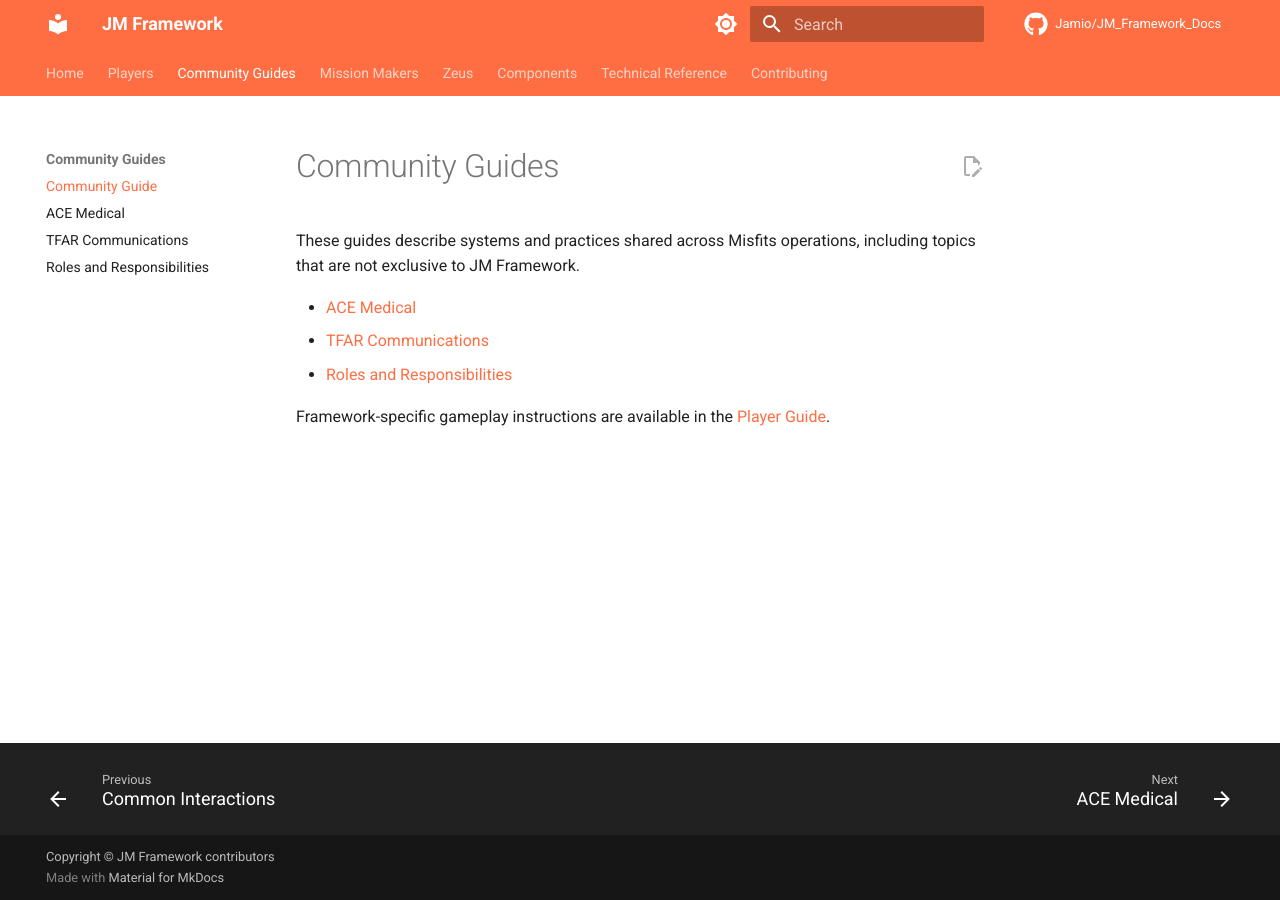
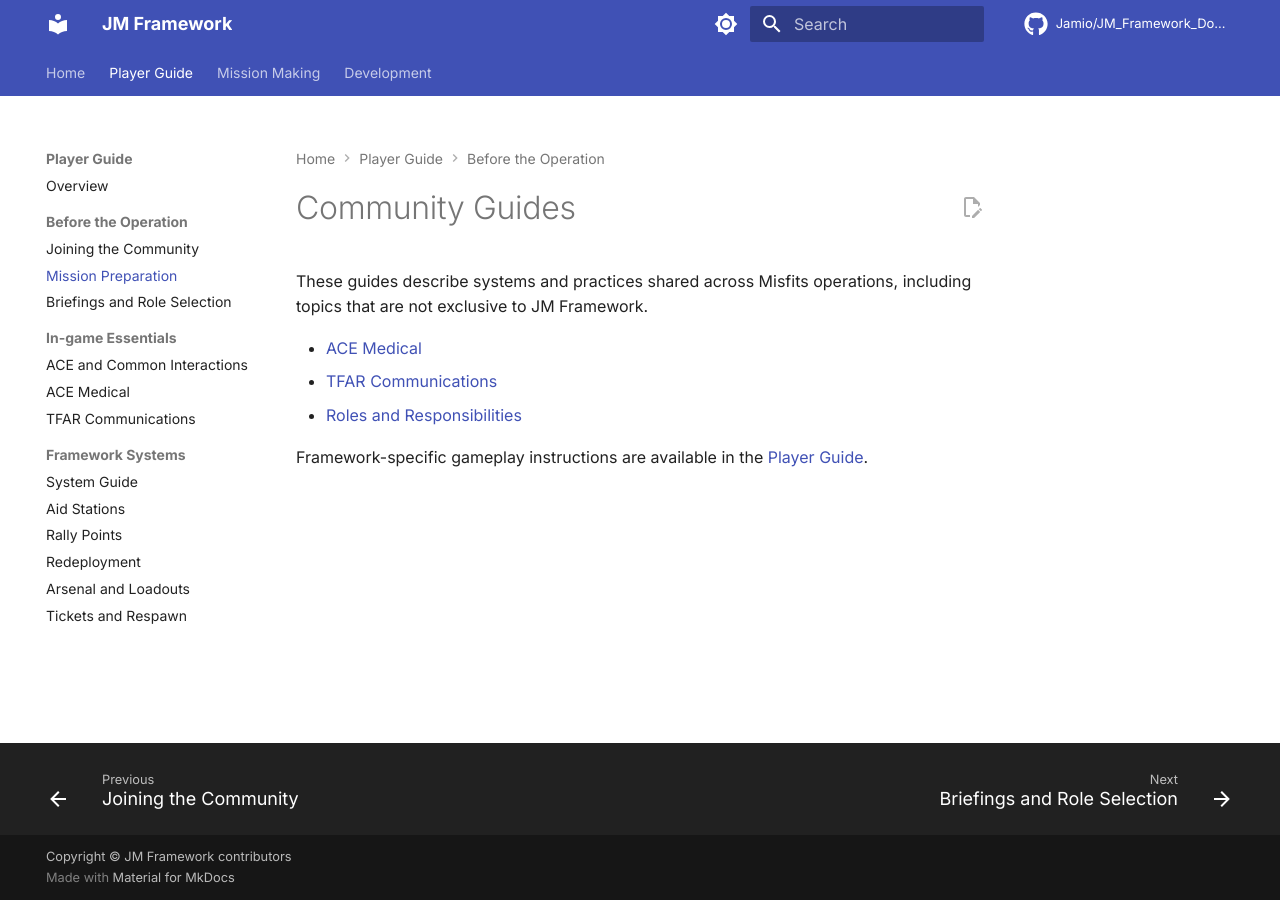
Before and after one commit to Jamio/JM_Framework_Docs, an MkDocs documentation site: the page built from docs/community/index.md, in a window 1280 px wide. Built offline with MkDocs 1.6.1 and Material for MkDocs 9.7.7, drawn with Linux system fonts in a browser that asks for light colours; comment, search, counter and statistics services are not loaded.

Commit message:
docs: organize site into three audience sections

```diff
--- a/mkdocs.yml
+++ b/mkdocs.yml
@@ -1,5 +1,5 @@
 site_name: JM Framework
-site_description: Official documentation for JM Framework and the Misfits Arma 3 community
+site_description: Official handbook for JM Framework and the Misfits Arma 3 community
 site_url: https://jamio.github.io/JM_Framework_Docs/
 repo_url: https://github.com/Jamio/JM_Framework_Docs
 repo_name: Jamio/JM_Framework_Docs
@@ -13,6 +13,7 @@ theme:
     - navigation.instant.progress
     - navigation.tabs
     - navigation.sections
+    - navigation.path
     - navigation.top
     - navigation.footer
     - search.suggest
@@ -21,21 +22,27 @@ theme:
     - content.code.copy
   palette:
     - media: "(prefers-color-scheme: light)"
-      scheme: default
-      primary: deep orange
-      accent: amber
+      scheme: jmf-light
+      primary: custom
+      accent: custom
       toggle:
         icon: material/brightness-7
         name: Switch to dark mode
     - media: "(prefers-color-scheme: dark)"
       scheme: slate
-      primary: deep orange
-      accent: amber
+      primary: custom
+      accent: custom
       toggle:
         icon: material/brightness-4
         name: Switch to light mode
   icon:
     repo: fontawesome/brands/github
+  font:
+    text: Inter
+    code: JetBrains Mono
+
+extra_css:
+  - stylesheets/extra.css
 
 plugins:
   - search
@@ -59,45 +66,59 @@ markdown_extensions:
 
 nav:
   - Home: index.md
-  - Players:
-      - Player Guide: players/index.md
-      - Getting Started: players/getting-started.md
-      - Common Interactions: players/interactions.md
-  - Community Guides:
-      - Community Guide: community/index.md
-      - ACE Medical: community/ace-medical.md
-      - TFAR Communications: community/tfar.md
-      - Roles and Responsibilities: community/roles.md
-  - Mission Makers:
-      - Mission Maker Guide: mission-makers/index.md
-      - Getting Started: mission-makers/getting-started.md
-      - Building Your First Mission: mission-makers/first-mission.md
-      - Eden Modules and Attributes: mission-makers/eden.md
-      - Side-aware Missions and TvT: mission-makers/side-aware.md
-  - Zeus:
-      - Zeus Guide: zeus/index.md
-      - ZEN Modules: zeus/zen-modules.md
-      - Live Troubleshooting: zeus/troubleshooting.md
-  - Components:
-      - Component Catalogue: components/index.md
-      - Aid Station: components/aid-station.md
-      - Rally Points: components/rally-points.md
-      - Redeployment: components/redeployment.md
-      - Garage: components/garage.md
-      - Vehicle Support: components/vehicle-support.md
-      - Restricted Arsenal and Loadouts: components/arsenal-loadouts.md
-      - Tickets and Respawn: components/tickets-respawn.md
-      - Logistics and FOBs: components/logistics-fobs.md
-      - Safezones and AO Limits: components/safezones-ao.md
-      - Civilian Interaction: components/civilian-interaction.md
-      - Mission Administration: components/mission-administration.md
-  - Technical Reference:
-      - Technical Reference: technical/index.md
-      - Architecture: technical/architecture.md
-      - Configuration: technical/configuration.md
-      - Events and Public API: technical/events-api.md
-      - Compatibility: technical/compatibility.md
-      - Troubleshooting: technical/troubleshooting.md
-  - Contributing: contributing.md
+  - Player Guide:
+      - Overview: players/index.md
+      - Before the Operation:
+          - Joining the Community: players/getting-started.md
+          - Mission Preparation: community/index.md
+          - Briefings and Role Selection: community/roles.md
+      - In-game Essentials:
+          - ACE and Common Interactions: players/interactions.md
+          - ACE Medical: community/ace-medical.md
+          - TFAR Communications: community/tfar.md
+      - Framework Systems:
+          - System Guide: components/index.md
+          - Aid Stations: components/aid-station.md
+          - Rally Points: components/rally-points.md
+          - Redeployment: components/redeployment.md
+          - Arsenal and Loadouts: components/arsenal-loadouts.md
+          - Tickets and Respawn: components/tickets-respawn.md
+  - Mission Making:
+      - Overview: mission-makers/index.md
+      - Getting Started:
+          - Installation and Setup: mission-makers/getting-started.md
+          - Your First Mission: mission-makers/first-mission.md
+          - Eden Modules and Attributes: mission-makers/eden.md
+          - Side-aware Missions and TvT: mission-makers/side-aware.md
+      - Component Reference:
+          - Component Catalogue: components/index.md
+          - Aid Station: components/aid-station.md
+          - Rally Points: components/rally-points.md
+          - Redeployment: components/redeployment.md
+          - Garage: components/garage.md
+          - Vehicle Support: components/vehicle-support.md
+          - Arsenal and Loadouts: components/arsenal-loadouts.md
+          - Tickets and Respawn: components/tickets-respawn.md
+          - Logistics and FOBs: components/logistics-fobs.md
+          - Safezones and AO Limits: components/safezones-ao.md
+          - Civilian Interaction: components/civilian-interaction.md
+          - Mission Administration: components/mission-administration.md
+      - Running the Operation:
+          - Zeus and ZEN Controls: zeus/index.md
+          - ZEN Modules: zeus/zen-modules.md
+          - Live Troubleshooting: zeus/troubleshooting.md
+  - Development:
+      - Overview: technical/index.md
+      - Design and Architecture:
+          - Design Philosophy: technical/architecture.md
+          - Configuration Model: technical/configuration.md
+          - Compatibility: technical/compatibility.md
+      - Developer Reference:
+          - Events and Public API: technical/events-api.md
+          - Technical Troubleshooting: technical/troubleshooting.md
+      - Project:
+          - Changelog: development/changelog.md
+          - Roadmap and Ideas: development/roadmap.md
+          - Contributing: contributing.md
 
 copyright: Copyright &copy; JM Framework contributors
```
